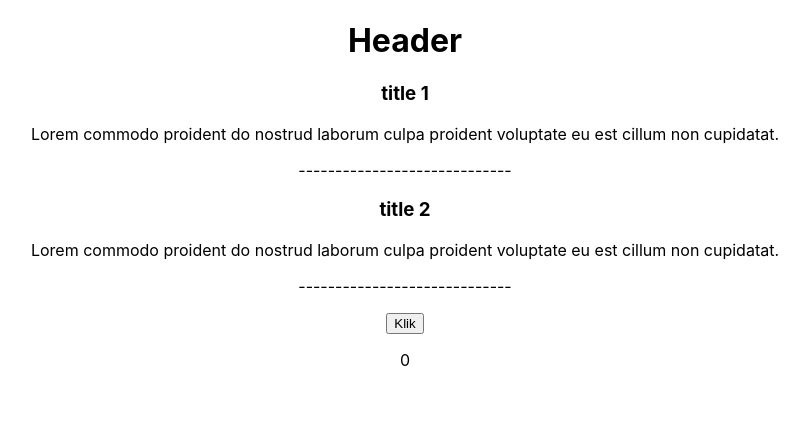
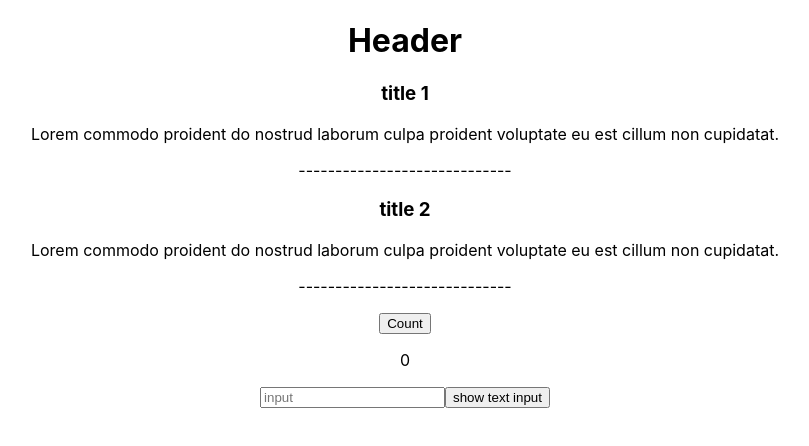
Before and after one commit to ariefyusron/learn-react-kelas-10, a React (Create React App) app: page / in a window 1280 px wide. Shown: the top 446 px of the page, without its empty margins (235-1044 px from the left). Built offline with nearby package versions, Linux system fonts and the light colour scheme.

Commit message:
sample input

```diff
--- a/src/App.js
+++ b/src/App.js
@@ -1,6 +1,6 @@
 import React, { Component } from "react";
+
 import "./App.css";
-
 import Header from "./components/Header";
 import Body from "./components/Body";
 
@@ -11,7 +11,8 @@ class App extends Component {
     console.log("ini constructor");
     this.state = {
       angka: 0,
-      isLoading: true
+      isLoading: true,
+      text: ""
     };
   }
 
@@ -30,9 +31,13 @@ class App extends Component {
   }
 
   // ketika di panggil
-  handleClick() {
+  handleCount() {
     this.setState({ angka: this.state.angka + 1 });
     console.log(this.state.angka);
+  }
+
+  handleChangeInput(value) {
+    this.setState({ text: value });
   }
 
   // setelah constructor
@@ -43,9 +48,19 @@ class App extends Component {
         <Header title="Header" />
         {this.state.isLoading ? <p>Loading..</p> : <Body />}
 
-        <button onClick={() => this.handleClick()}>Klik</button>
+        <button onClick={() => this.handleCount()}>Count</button>
 
         <p>{this.state.angka}</p>
+
+        <input
+          value={this.state.text}
+          placeholder="input"
+          onChange={res => this.handleChangeInput(res.target.value)}
+        />
+
+        <button>show text input</button>
+
+        <p>{this.state.text}</p>
       </div>
     );
   }
```
